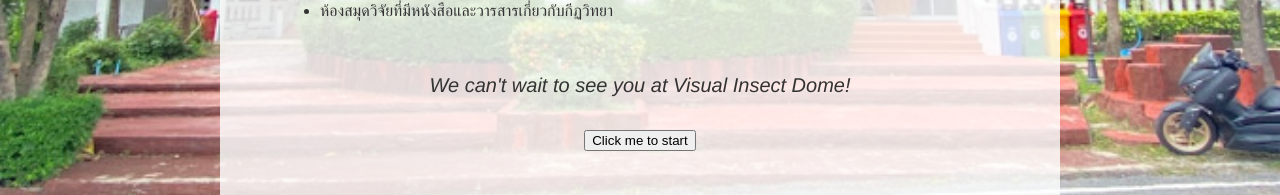
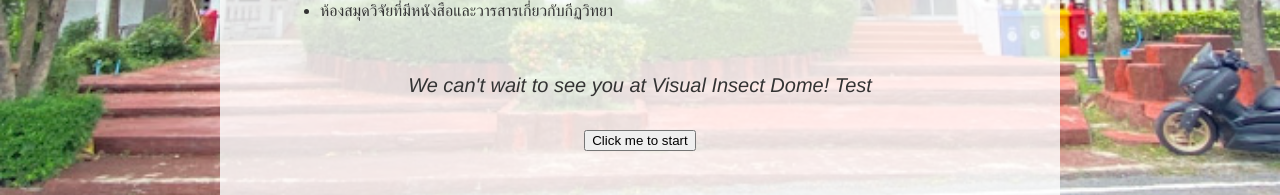
Before and after one commit to KO13RN/webpag, a React (Create React App) app: page / in a window 1280 px wide. Shown: the part 540-735 px from the top of the page. Built offline with nearby package versions, Linux system fonts and the light colour scheme.

Commit message:
Update App.js

```diff
--- a/src/App.js
+++ b/src/App.js
@@ -32,7 +32,7 @@
           <li>ห้องสมุดวิจัยที่มีหนังสือและวารสารเกี่ยวกับกีฏวิทยา</li>
         </ul>
         <p className="welcome-message">
-          We can't wait to see you at Visual Insect Dome!
+          We can't wait to see you at Visual Insect Dome! Test
         </p>
         <a href="https://nitassakanproject.blogspot.com/2023/03/insect-simulation-exhibition-in-khao_7.html" target="_blank" rel="noopener noreferrer">
         <button onClick={handleButtonClick}>Click me to start</button>
```
